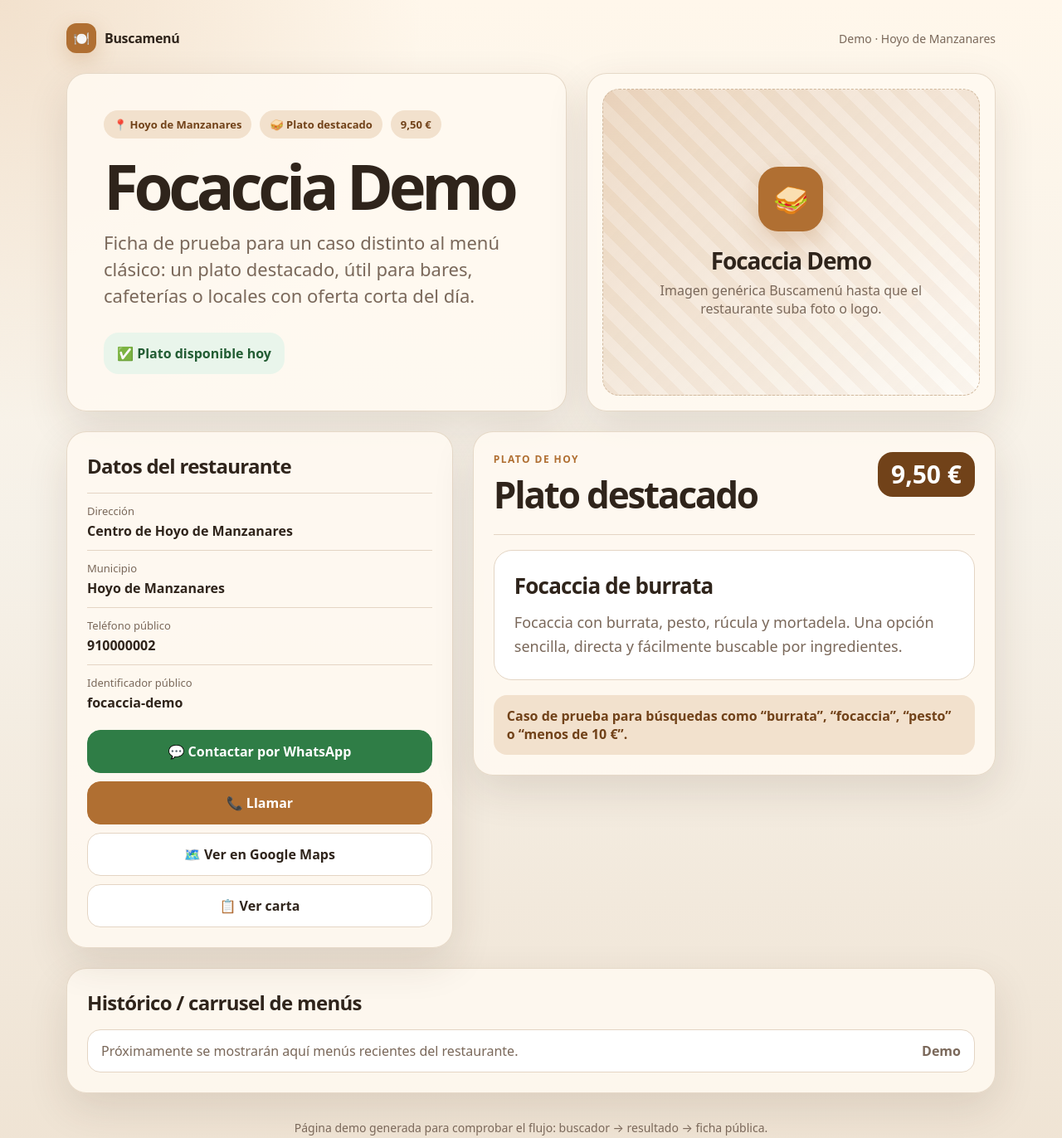
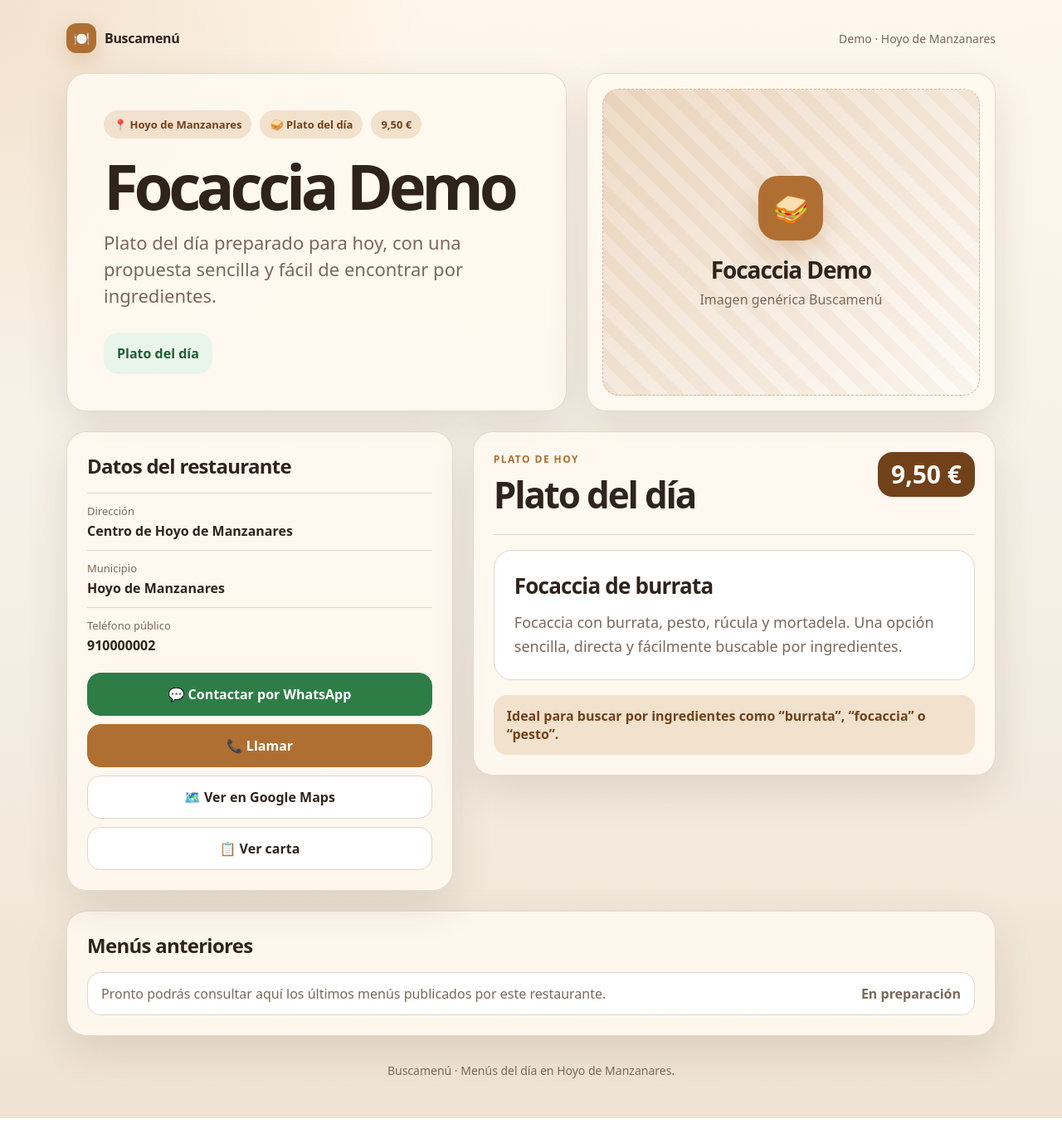
Before and after one commit to Buscamenu/Buscamenu, a website: page restaurantes/focaccia-demo/index.html in a window 1280 px wide. Shown: the whole page at 83% size. After the commit the page ends 1348 px from the top, so only its background shows below. Drawn offline with Linux system fonts and the light colour scheme.

Commit message:
Limpiar ficha Focaccia demo

```diff
--- a/restaurantes/focaccia-demo/index.html
+++ b/restaurantes/focaccia-demo/index.html
@@ -5,8 +5,7 @@
   <meta charset="utf-8">
   <meta name="viewport" content="width=device-width, initial-scale=1">
   <title>Focaccia Demo · Buscamenú</title>
-  <meta name="description" content="Plato destacado de Focaccia Demo en Hoyo de Manzanares.">
-
+  <meta name="description" content="Plato del día de Focaccia Demo en Hoyo de Manzanares.">
   <style>
     :root {
       --bg: #f6f1e8;
@@ -394,19 +393,18 @@
         <div>
           <div class="badge-row">
             <span class="badge">📍 Hoyo de Manzanares</span>
-            <span class="badge">🥪 Plato destacado</span>
+            <span class="badge">🥪 Plato del día</span>
             <span class="badge">9,50 €</span>
           </div>
 
           <h1>Focaccia Demo</h1>
 
                   <p class="subtitle">
-            Ficha de prueba para un caso distinto al menú clásico: un plato destacado,
-            útil para bares, cafeterías o locales con oferta corta del día.
+            Plato del día preparado para hoy, con una propuesta sencilla y fácil de encontrar por ingredientes.
           </p>
         </div>
 
-        <div class="status">✅ Plato disponible hoy</div>
+        <div class="status">Plato del día</div>
       </article>
 
       <aside class="image-card">
@@ -414,7 +412,7 @@
           <div>
             <div class="icon">🥪</div>
             <h2>Focaccia Demo</h2>
-            <p>Imagen genérica Buscamenú hasta que el restaurante suba foto o logo.</p>
+            <p>Imagen genérica Buscamenú</p>
           </div>
         </div>
       </aside>
@@ -440,10 +438,7 @@
             <strong>910000002</strong>
           </div>
 
-          <div class="detail">
-            <span>Identificador público</span>
-            <strong>focaccia-demo</strong>
-          </div>
+
         </div>
 
         <nav class="actions" aria-label="Acciones del restaurante">
@@ -459,7 +454,7 @@
           <div class="menu-title-row">
             <div>
               <p class="eyebrow">Plato de hoy</p>
-              <h2>Plato destacado</h2>
+<h2>Plato del día</h2>
             </div>
 
             <div class="price">9,50 €</div>
@@ -474,25 +469,25 @@
           </div>
 
           <p class="included">
-            Caso de prueba para búsquedas como “burrata”, “focaccia”, “pesto” o “menos de 10 €”.
+            Ideal para buscar por ingredientes como “burrata”, “focaccia” o “pesto”.
           </p>
         </section>
       </article>
     </section>
 
    <section class="history-card">
-      <h2>Histórico / carrusel de menús</h2>
+  <h2>Menús anteriores</h2>
 
   <div class="history-items">
     <div class="history-item">
-          <span>Próximamente se mostrarán aquí menús recientes del restaurante.</span>
-          <strong>Demo</strong>
+      <span>Pronto podrás consultar aquí los últimos menús publicados por este restaurante.</span>
+      <strong>En preparación</strong>
     </div>
   </div>
 </section>
 
 <footer>
-      Página demo generada para comprobar el flujo: buscador → resultado → ficha pública.
+  Buscamenú · Menús del día en Hoyo de Manzanares.
 </footer>
   </main>
 </body>
```
Lines whose indentation alone changed are shown as unchanged.
